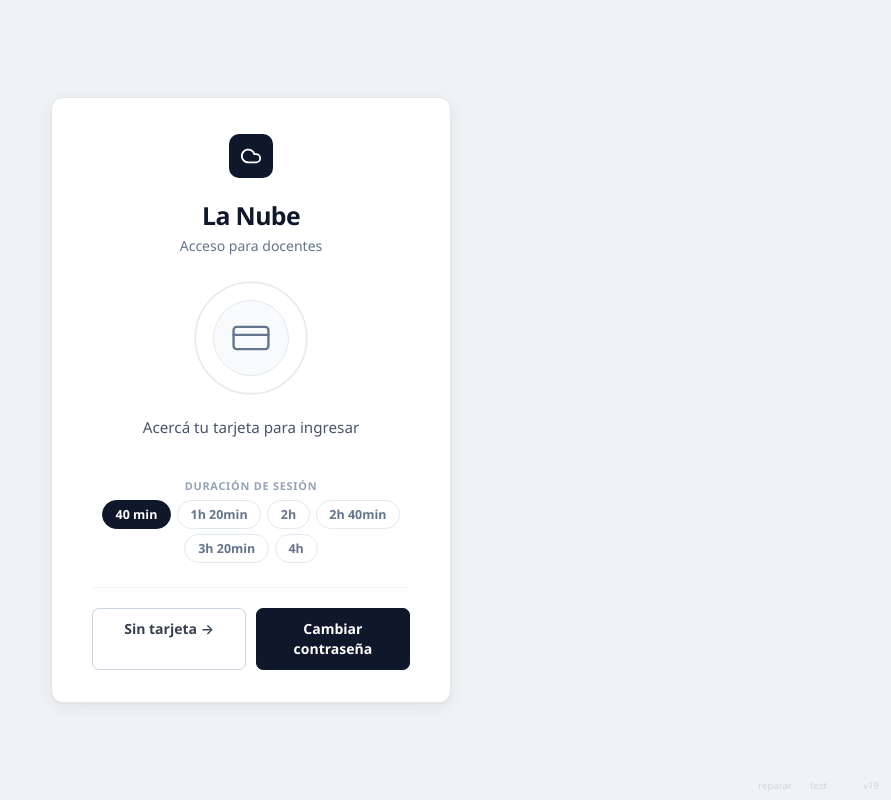
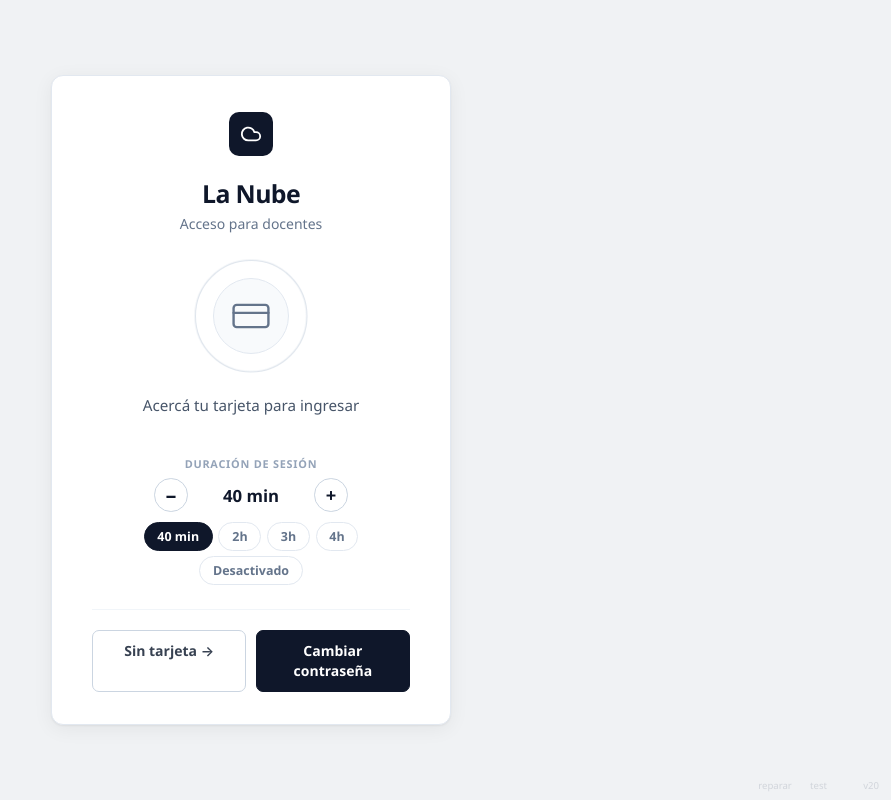
Before and after one commit to duecaz/nfc, a Flask app: page / in a window 1280 px wide. Shown: the whole page, without its empty margins (389-1280 px from the left). Run offline with Flask 3, Linux system fonts and the light colour scheme.

Commit message:
feat(web v20): duration stepper (+/- 5 min) with presets and Desactivado
Replaces the fixed duration chips with a -/+ stepper (5-min steps, shows the
current value) plus quick presets 40min / 2h / 3h / 4h / Desactivado.
'Desactivado' (0) means no auto-logout: startSession(0) cancels the APK timer
and the SW expiry is not set.

Co-Authored-By: Claude Opus 4.8 <noreply@anthropic.com>
Claude-Session: https://claude.ai/code/session_01QgnfUAvDNHez8nYPSswy8t

```diff
--- a/app.py
+++ b/app.py
@@ -27,7 +27,7 @@ limiter = Limiter(
     storage_uri="memory://",
 )
 
-VERSION              = "19"
+VERSION              = "20"
 NEXTCLOUD_URL        = os.environ.get("NEXTCLOUD_URL", "http://192.168.1.50:8181")
 NEXTCLOUD_PUBLIC_URL = os.environ.get("NEXTCLOUD_PUBLIC_URL", NEXTCLOUD_URL)
 COOKIE_DOMAIN        = os.environ.get("COOKIE_DOMAIN") or None
--- a/templates/index.html
+++ b/templates/index.html
@@ -144,6 +144,23 @@
       border-color: #0f172a;
       color: #fff;
     }
+    .dur-stepper {
+      display: flex; align-items: center; justify-content: center;
+      gap: .7rem; margin-bottom: .2rem;
+    }
+    .dur-step {
+      width: 2.1rem; height: 2.1rem; border-radius: 50%;
+      border: 1.5px solid #cbd5e1; background: #fff; color: #0f172a;
+      font-size: 1.15rem; font-weight: 700; line-height: 1; cursor: pointer;
+      font-family: inherit; transition: all .15s;
+      display: flex; align-items: center; justify-content: center;
+    }
+    .dur-step:hover  { border-color: #0f172a; }
+    .dur-step:active { background: #f1f5f9; }
+    .dur-value {
+      min-width: 6.5rem; text-align: center;
+      font-size: 1.05rem; font-weight: 700; color: #0f172a;
+    }
 
     hr {
       border: none;
@@ -226,13 +243,17 @@
 
     <div class="duration-bar">
       <span class="dur-label">Duración de sesión</span>
+      <div class="dur-stepper">
+        <button type="button" class="dur-step" id="dur-minus">&minus;</button>
+        <div class="dur-value" id="dur-value">40 min</div>
+        <button type="button" class="dur-step" id="dur-plus">+</button>
+      </div>
       <div class="dur-chips" id="dur-chips">
-        <button class="dur-chip active" data-min="40">40 min</button>
-        <button class="dur-chip" data-min="80">1h 20min</button>
-        <button class="dur-chip" data-min="120">2h</button>
-        <button class="dur-chip" data-min="160">2h 40min</button>
-        <button class="dur-chip" data-min="200">3h 20min</button>
-        <button class="dur-chip" data-min="240">4h</button>
+        <button type="button" class="dur-chip" data-min="40">40 min</button>
+        <button type="button" class="dur-chip" data-min="120">2h</button>
+        <button type="button" class="dur-chip" data-min="180">3h</button>
+        <button type="button" class="dur-chip" data-min="240">4h</button>
+        <button type="button" class="dur-chip" data-min="0">Desactivado</button>
       </div>
     </div>
 
@@ -289,15 +310,31 @@
       statusEl.className = 'status' + (cls ? ' ' + cls : '');
     }
 
-    // Chip selection
+    // Selector de duración: stepper ±5 min + presets. 0 = Desactivado (sin auto-logout).
+    var sessionMinutes = 40, DUR_MAX = 480, DUR_STEP = 5;
+    function fmtDur(m) {
+      if (m <= 0) return 'Desactivado';
+      if (m < 60) return m + ' min';
+      var h = Math.floor(m / 60), mm = m % 60;
+      return mm ? (h + 'h ' + mm + 'min') : (h + 'h');
+    }
+    function renderDur() {
+      document.getElementById('dur-value').textContent = fmtDur(sessionMinutes);
+      document.querySelectorAll('.dur-chip').forEach(function (c) {
+        c.classList.toggle('active', parseInt(c.dataset.min, 10) === sessionMinutes);
+      });
+    }
+    function setDur(m) {
+      sessionMinutes = Math.max(0, Math.min(DUR_MAX, m));
+      renderDur();
+    }
+    document.getElementById('dur-minus').addEventListener('click', function () { setDur(sessionMinutes - DUR_STEP); });
+    document.getElementById('dur-plus').addEventListener('click',  function () { setDur(sessionMinutes + DUR_STEP); });
     document.getElementById('dur-chips').addEventListener('click', function (e) {
       var chip = e.target.closest('.dur-chip');
-      if (!chip) return;
-      document.querySelectorAll('.dur-chip').forEach(function (c) {
-        c.classList.remove('active');
-      });
-      chip.classList.add('active');
+      if (chip) setDur(parseInt(chip.dataset.min, 10));
     });
+    renderDur();
 
     async function authenticate(uid) {
       setStatus('Verificando…');
@@ -306,19 +343,18 @@
         const r    = await fetch('/auth', { method: 'POST', body: new URLSearchParams({ uid }) });
         const data = await r.json();
         if (data.ok) {
-          var activeChip = document.querySelector('.dur-chip.active');
-          var minutes    = activeChip ? parseInt(activeChip.dataset.min, 10) : 40;
-          var expiresAt  = Date.now() + minutes * 60 * 1000;
+          var minutes = sessionMinutes;   // 0 = Desactivado (sin auto-logout)
 
           setStatus('Bienvenido' + (data.user ? ', ' + data.user : '') + '. Abriendo archivos…', 'ok');
 
           // Cierre de sesión GARANTIZADO por el APK: timer nativo que sobrevive a la
-          // navegación a Nextcloud (el setTimeout de esta página moriría al navegar).
+          // navegación a Nextcloud. minutes=0 => el APK cancela (sesión sin límite).
           if (window.AndroidKiosk && typeof AndroidKiosk.startSession === 'function') {
             try { AndroidKiosk.startSession(minutes); } catch (e) {}
           }
           // Respaldo para navegadores sin APK (PC/Windows): el SW cierra al navegar tras expirar.
-          if (navigator.serviceWorker && navigator.serviceWorker.controller) {
+          if (minutes > 0 && navigator.serviceWorker && navigator.serviceWorker.controller) {
+            var expiresAt = Date.now() + minutes * 60 * 1000;
             navigator.serviceWorker.controller.postMessage({ type: 'KIOSK_SESSION', expiresAt: expiresAt });
           }
 
```
